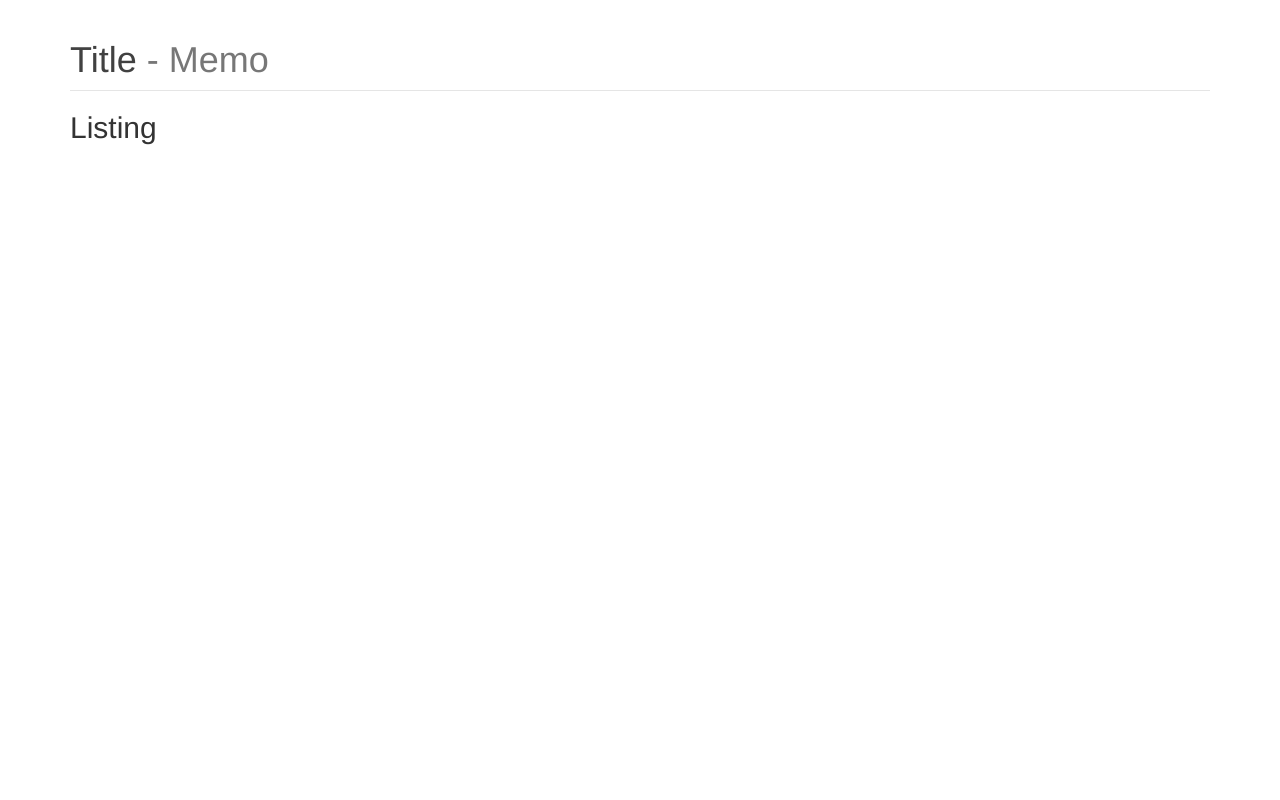
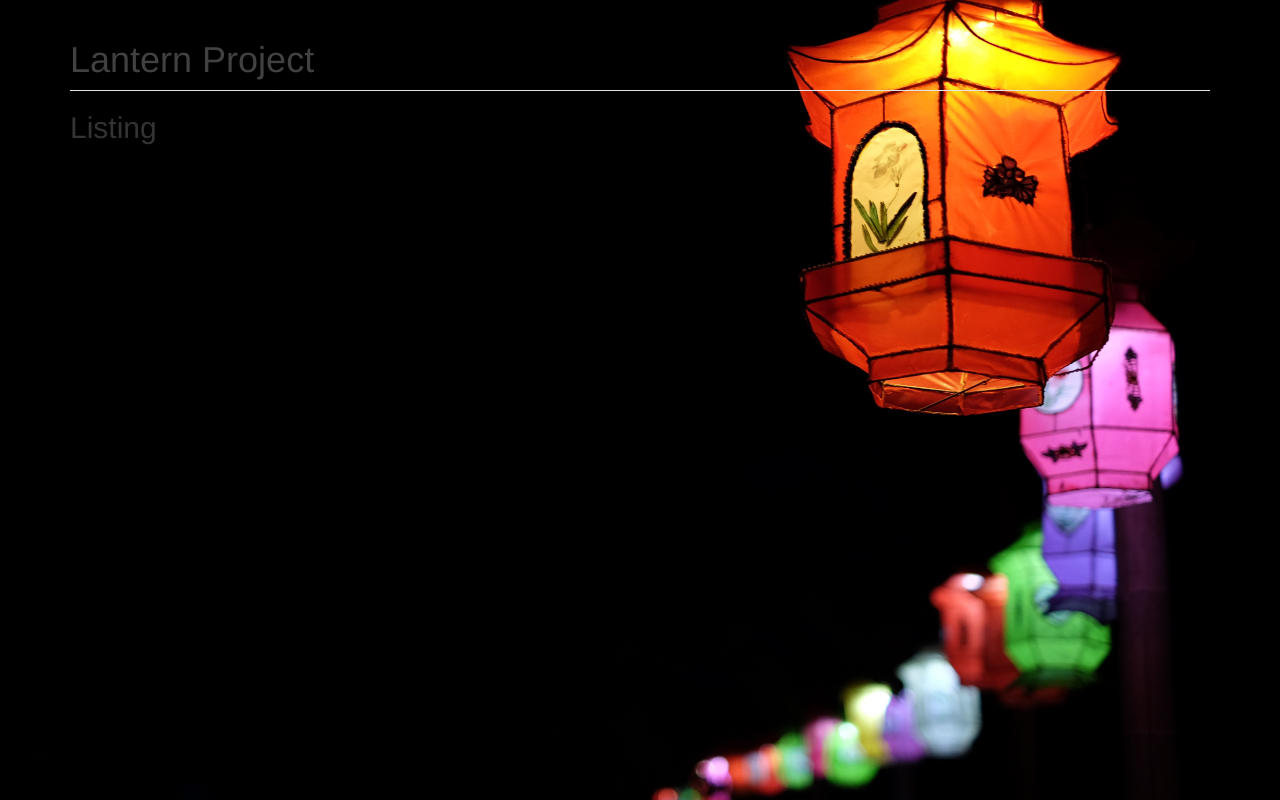
Before and after one commit to NorthCountyCS/masterpiece-bid, a Django app: page / in a window 1280 px wide. Run offline with Django 3.2, Linux system fonts and the light colour scheme; data that the repository does not hold is empty; some libraries are stand-ins or nearby versions.

Commit message:
lanternproject

```diff
--- a/templates/base.html
+++ b/templates/base.html
@@ -6,11 +6,16 @@
     <!-- Jackson Lim -->
     <!-- No Copyright (c) 2015 -->
     <meta charset="UTF-8">
-    <title>Masterpiece &middot;{% block title %}{% endblock %}</title>
+    <title>Lantern Project &middot;{% block title %}{% endblock %}</title>
     <link rel="stylesheet" href="{% static 'css/bootstrap.min.css' %}"/>
 
     <style>
+        html {
+            height: 100%
+        }
         body {
+            background-repeat: no-repeat;
+            background-size: 100% 100%;
             padding-top: 20px;
             padding-bottom: 20px;
         }
@@ -44,10 +49,10 @@
         {% block css %}{% endblock %}
     </style>
 </head>
-<body>
+<body background="{% static 'theme/lantern-project.jpg' %}">
     <div class="container">
       <div class="header">
-        <h1 class="text-muted"><a href="{% url 'list_artwork' %}" class="header-home">Title</a> - Memo</h1>
+        <h1 class="text-muted"><a href="{% url 'list_artwork' %}" class="header-home">Lantern Project</a></h1>
       </div>
 
         {% if error_message %}
```
Also changed, not shown: db.sqlite3, static/theme/bg.jpg (deleted), static/theme/christmas.jpg (deleted), static/theme/christmas.png (deleted), static/theme/lantern-project.jpg (added), static/theme/lantern.jpg (added).
